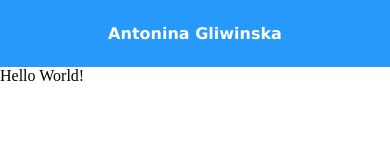
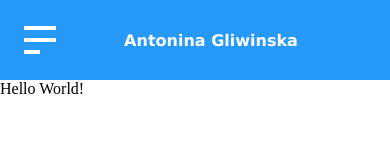
Before and after one commit to szewczukk/antoninagliwinska, a Gatsby site: page / in a window 390 px wide. Built offline with nearby package versions, Linux system fonts and the light colour scheme; Gatsby itself is replaced by a stand-in of ours.

Commit message:
SVG hamburger added

```diff
--- a/gatsby-config.js
+++ b/gatsby-config.js
@@ -5,7 +5,6 @@ module.exports = {
     author: `@gatsbyjs`,
   },
   plugins: [
-    /*
     `gatsby-plugin-react-helmet`,
     {
       resolve: `gatsby-source-filesystem`,
@@ -14,7 +13,6 @@ module.exports = {
         path: `${__dirname}/src/images`,
       },
     },
-    */
     `gatsby-transformer-sharp`,
     `gatsby-plugin-sharp`,
     {
@@ -29,6 +27,9 @@ module.exports = {
         //icon: `src/images/gatsby-icon.png`, // This path is relative to the root of the site.
       },
     },
+    {
+      resolve: "gatsby-plugin-react-svg",
+    }
     // this (optional) plugin enables Progressive Web App + Offline functionality
     // To learn more, visit: https://gatsby.dev/offline
     // `gatsby-plugin-offline`,
--- a/package.json
+++ b/package.json
@@ -10,6 +10,7 @@
     "gatsby-plugin-manifest": "^2.2.31",
     "gatsby-plugin-offline": "^3.0.27",
     "gatsby-plugin-react-helmet": "^3.1.16",
+    "gatsby-plugin-react-svg": "^3.0.0",
     "gatsby-plugin-sharp": "^2.3.5",
     "gatsby-source-filesystem": "^2.1.40",
     "gatsby-transformer-sharp": "^2.3.7",
--- a/src/components/header.js
+++ b/src/components/header.js
@@ -1,6 +1,8 @@
 import React from 'react';
 
 import styled from 'styled-components';
+
+import Hamburger from "../images/hamburger.svg"
 
 const Header = styled.header`
   padding: 24px;
@@ -9,6 +11,9 @@ const Header = styled.header`
       colors: { primary },
     },
   }) => primary};
+  display: flex;
+  align-items: center;
+  justify-content: space-between;
 `;
 
 const H1 = styled.h1`
@@ -28,6 +33,8 @@ const H1 = styled.h1`
 
 export default () => (
   <Header>
+    <Hamburger/>
     <H1>Antonina Gliwinska</H1>
+    <div/>
   </Header>
 );
```
Also changed, not shown: src/images/hamburger.svg (added), 1 other file.
